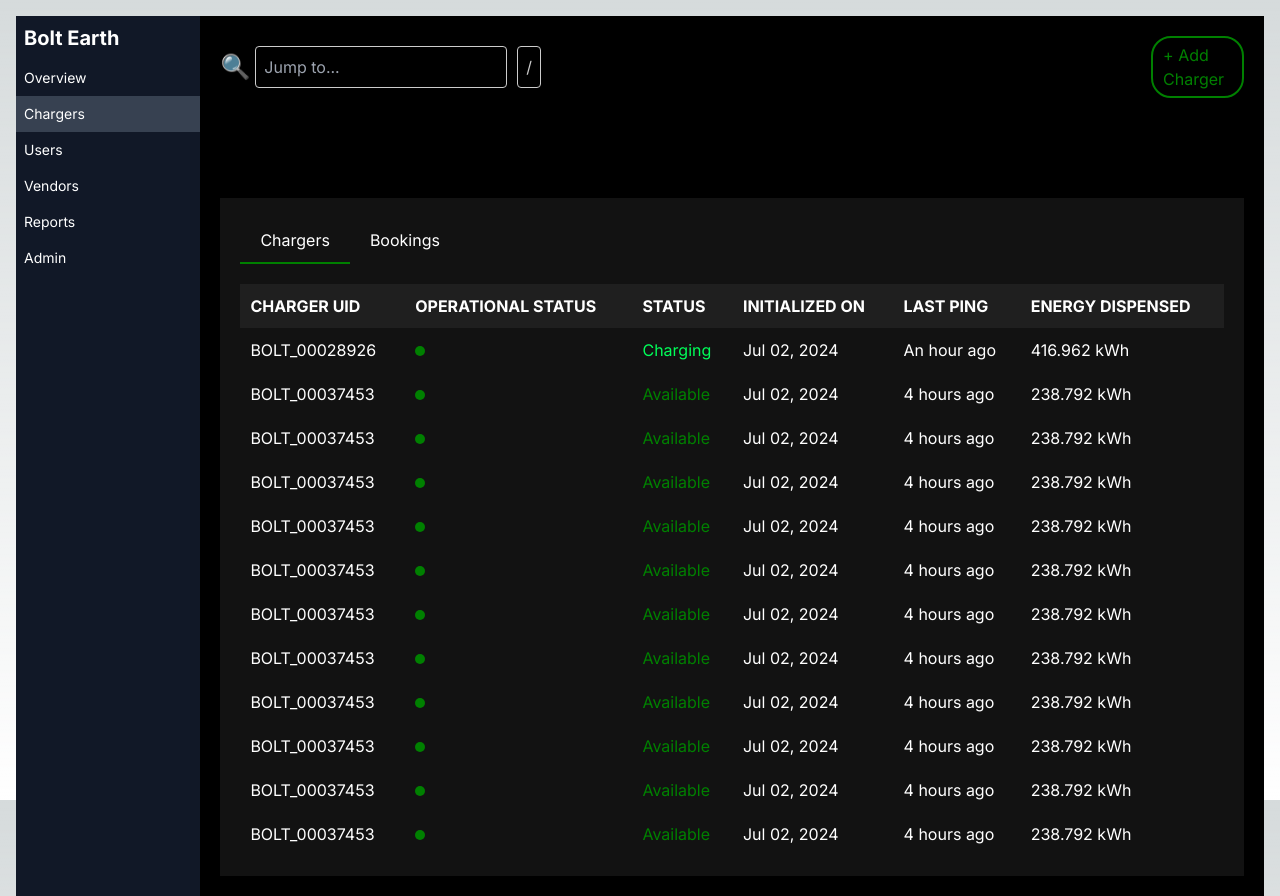
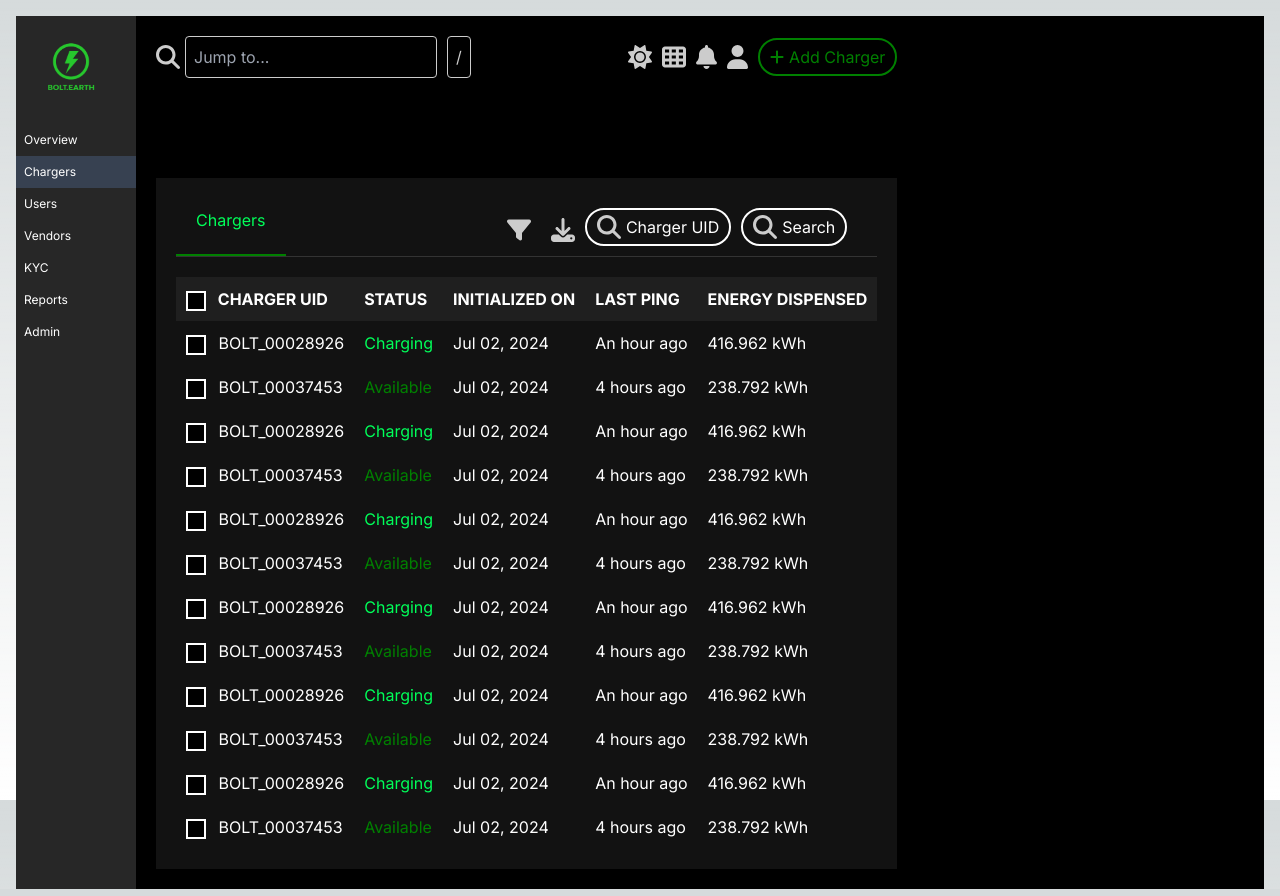
Before and after one commit to Neeraj-Varma7/bolt_earth, a Next.js app in the folder bolt_earth_ui/: page / in a window 1280 px wide. Built offline with nearby package versions, Linux system fonts and the light colour scheme.

Commit message:
sample changes

```diff
--- a/bolt_earth_ui/app/page.tsx
+++ b/bolt_earth_ui/app/page.tsx
@@ -6,7 +6,7 @@ export default function Home() {
   return (
     <main className="flex min-h-screen bg-black">
       <Sidebar />
-      <Chargers/>
+      <Chargers />
     </main>
   );
 }
--- /dev/null
+++ b/bolt_earth_ui/components/ChargerDetails.css
@@ -0,0 +1,97 @@
+.charger-details {
+    background-color: #1d1d1d;
+    color: white;
+    padding: 25px;
+    border-radius: 30px;
+}
+
+.header {
+    display: flex;
+    justify-content: space-between;
+    align-items: center;
+    margin-bottom: 20px;
+}
+
+.header-left {
+    display: flex;
+    align-items: center;
+}
+
+.header h1 {
+    font-size: 1.5em;
+    margin: 0;
+}
+
+.header-icons {
+    display: flex;
+    align-items: center;
+    gap: 15px;
+}
+
+.header-icons .fa-icon {
+    font-size: 1.5em;
+    cursor: pointer;
+}
+
+.header button {
+    background: none;
+    border: none;
+    color: white;
+    font-size: 1.5em;
+    cursor: pointer;
+}
+
+.tabs {
+    display: flex;
+    justify-content: space-between;
+    margin-bottom: 20px;
+    border-bottom: 1px solid #333;
+}
+
+.tab {
+    padding: 10px 20px;
+    cursor: pointer;
+}
+
+.tab.active {
+    border-bottom: 2px solid green;
+    color: rgb(0, 255, 89);
+}
+
+.content {
+    display: flex;
+    flex-direction: column;
+    gap: 20px;
+}
+
+.section {
+    background-color: #333;
+    padding: 10px;
+    border-radius: 12px;
+}
+
+.section h2 {
+    display: flex;
+    justify-content: space-between;
+    align-items: center;
+    margin-top: 0;
+    font-size: 1.5em;
+    font-weight: bold;
+}
+
+.section button {
+    background: none;
+    border: none;
+    color: rgb(0, 255, 89);
+    font-size: 1.5em;
+    cursor: pointer;
+    margin-left: 10px;
+}
+
+.charger-details.hidden {
+    display: none;
+}
+
+.charger-details.visible {
+    display: block;
+}
--- /dev/null
+++ b/bolt_earth_ui/components/ChargerDetails.tsx
@@ -0,0 +1,77 @@
+// ChargerDetails.js
+
+"use client";
+
+import React from 'react';
+import { FontAwesomeIcon } from '@fortawesome/react-fontawesome';
+import { faTimes, faEdit, faEye, faFlag, faTh } from '@fortawesome/free-solid-svg-icons';
+import './ChargerDetails.css'; // Use the same CSS file for consistency
+
+interface Charger {
+  uid: string;
+  status: string;
+  operationalStatus: string;
+  initializedOn: string;
+  lastPing: string;
+  energyDispensed: string;
+  name: string;
+  ownerName: string;
+  phoneNumber: string;
+  alternatePhone1: string;
+  alternatePhone2: string;
+}
+
+interface ChargerDetailsProps {
+  charger: Charger;
+  onClose: () => void;
+}
+
+const ChargerDetails: React.FC<ChargerDetailsProps> = ({ charger, onClose }) => {
+  return (
+    <div className="charger-details">
+      <div className="header">
+        <div className="header-left">
+          <h1>{charger.uid}</h1>
+        </div>
+        <div className="header-icons">
+          <FontAwesomeIcon icon={faEye} />
+          <FontAwesomeIcon icon={faFlag} />
+          <FontAwesomeIcon icon={faTh} />
+          <button onClick={onClose}><FontAwesomeIcon icon={faTimes} /></button>
+        </div>
+      </div>
+      <div className="tabs">
+        <div className="tab active" style={{ color: 'rgb(0, 255, 89)' }}>
+          Information
+        </div>
+        <div className="tab">
+           Bookings
+        </div>
+        <div className="tab">
+           Stats
+        </div>
+        <div className="tab">
+           View
+        </div>
+      </div>
+      <div className="content">
+        <div className="section">
+          <h3><strong>Charger Info </strong><button><FontAwesomeIcon icon={faEdit} /></button></h3>
+          <h6><strong>UID:</strong> {charger.uid}</h6>
+          <h6><strong>Name:</strong> {charger.name}</h6>
+          <h6><strong>Initialized On:</strong> {charger.initializedOn}</h6>
+          <h6><strong>Last Ping:</strong> {charger.lastPing}</h6>
+        </div>
+        <div className="section">
+          <h3><strong>Owner Info</strong><button><FontAwesomeIcon icon={faEdit} /></button></h3>
+          <h6><strong>Name:</strong> {charger.ownerName}</h6>
+          <h6><strong>Phone Number:</strong> {charger.phoneNumber}</h6>
+          <h6><strong>Alternate Phone 1:</strong> {charger.alternatePhone1 || '-'}</h6>
+          <h6><strong>Alternate Phone 2:</strong> {charger.alternatePhone2 || '-'}</h6>
+        </div>
+      </div>
+    </div>
+  );
+}
+
+export default ChargerDetails;
--- a/bolt_earth_ui/components/Chargers.tsx
+++ b/bolt_earth_ui/components/Chargers.tsx
@@ -1,7 +1,8 @@
 "use client";
 
 import React, { useState } from 'react';
-import Form from 'react-bootstrap/Form';
+import { FontAwesomeIcon } from '@fortawesome/react-fontawesome';
+import { faSearch, faSun, faTh, faBell, faUser, faPlus } from '@fortawesome/free-solid-svg-icons';
 import ChargersInfo from './ChargersInfo';
 
 type Charger = {
@@ -30,10 +31,10 @@ const Chargers = () => {
 
   return (
     <div style={{ margin: "20px" }}>
-      <div style={{ display: "flex", alignItems: "center", justifyContent: "flex-end", marginBottom: "10px" }}>
-        <form onSubmit={handleSearchSubmit} style={{ display: "flex", alignItems: "center", marginRight: "10px" }}>
-          <div style={{ display: "flex", alignItems: "center", marginRight: "10px" }}>
-            <span style={{ fontSize: "1.5rem", color: "#ccc", marginRight: "5px" }}>🔍</span>
+      <div style={{ display: "flex", alignItems: "center", justifyContent: "space-between", marginBottom: "10px" }}>
+        <form onSubmit={handleSearchSubmit} style={{ display: "flex", alignItems: "center" }}>
+          <div style={{ display: "flex", alignItems: "center" }}>
+            <FontAwesomeIcon icon={faSearch} style={{ fontSize: "1.5rem", color: "#ccc", marginRight: "5px" }} />
             <input
               type="text"
               value={searchQuery}
@@ -62,28 +63,42 @@ const Chargers = () => {
               color: "#ccc",
               cursor: "pointer",
               outline: "none",
+              marginLeft: "10px"
             }}
           >
             /
           </button>
         </form>
-        <div
+        <div style={{ display: "flex", alignItems: "center", gap: "10px" }}>
+          <FontAwesomeIcon icon={faSun} style={{ fontSize: "1.5rem", color: "#ccc" }} />
+          <FontAwesomeIcon icon={faTh} style={{ fontSize: "1.5rem", color: "#ccc" }} />
+          <FontAwesomeIcon icon={faBell} style={{ fontSize: "1.5rem", color: "#ccc" }} />
+          <FontAwesomeIcon icon={faUser} style={{ fontSize: "1.5rem", color: "#ccc" }} />
+          <div style={{ position: "relative" }}>
+            <button
               style={{
+                display: "flex",
+                alignItems: "center",
                 backgroundColor: "#000",
                 color: "green",
                 padding: "5px 10px",
                 borderRadius: "20px",
                 border: "2px solid green",
                 cursor: "pointer",
-            alignSelf: "flex-end",
-            marginLeft: "600px"
               }}
             >
-          + Add Charger
+              <FontAwesomeIcon icon={faPlus} style={{ marginRight: "5px" }} /> Add Charger
+            </button>
+            {selectedCharger && (
+              <div style={{ position: "absolute", top: 0, right: "calc(-100% - 10px)" }}>
+                <FontAwesomeIcon icon={faPlus} style={{ marginRight: "5px" }} /> Add Charger
+              </div>
+            )}
           </div>
         </div>
-      <h1 style={{ fontSize: "2.5rem", margin: "20px" }}>Charger</h1>
-      <ChargersInfo/>
+      </div>
+      <h1 style={{ fontSize: "2.5rem", margin: "20px" }}>Chargers</h1>
+      <ChargersInfo />
     </div>
   );
 };
--- a/bolt_earth_ui/components/ChargersInfo.css
+++ b/bolt_earth_ui/components/ChargersInfo.css
@@ -1,9 +1,8 @@
 .chargers-info {
     background-color: #121212;
-    /* Dark background color */
     color: white;
-    /* White text color */
     padding: 20px;
+    flex: 1;
 }
 
 .tabs {
@@ -33,15 +32,6 @@
 
 .chargers-table th {
     background-color: #1f1f1f;
-    /* Darker header background */
-}
-
-.status-indicator.operational {
-    display: inline-block;
-    width: 10px;
-    height: 10px;
-    background-color: green;
-    border-radius: 50%;
 }
 
 .status-label.charging {
@@ -52,16 +42,40 @@
     color: green;
 }
 
-button.table-row-button {
+.main-container {
+    display: flex;
+    flex-direction: row;
     width: 100%;
-    padding: 0;
-    border: none;
-    background: none;
-    text-align: left;
 }
 
-button.table-row-button:hover {
-    background-color: #1f1f1f;
+.charger-list {
+    flex: 2;
 }
 
-/* Add additional styles as needed */
+.charger-details-container {
+    flex: 1;
+    margin-left: 20px;
+}
+
+.square-symbol {
+    display: inline-block;
+    width: 20px;
+    height: 20px;
+    border: 2px solid white;
+    background-color: black;
+    margin-right: 8px;
+    vertical-align: middle;
+    text-align: center;
+    line-height: 20px;
+    font-size: 0;
+}
+
+.pill {
+    display: inline-flex;
+    align-items: center;
+    padding: 5px 10px;
+    border: 2px solid white;
+    border-radius: 20px;
+    color: white;
+    margin-right: 10px;
+}
--- a/bolt_earth_ui/components/ChargersInfo.tsx
+++ b/bolt_earth_ui/components/ChargersInfo.tsx
@@ -1,37 +1,73 @@
-"use client";
+import React, { useState } from 'react';
+import './ChargersInfo.css'; // Assuming you have a CSS file for styling
+import ChargerDetails from './ChargerDetails';
+import { FontAwesomeIcon } from '@fortawesome/react-fontawesome';
+import { faSearch, faDownload, faFilter } from '@fortawesome/free-solid-svg-icons'; // Importing the faSearch and faDownload icons
 
-import React from 'react';
-import './ChargersInfo.css'; // Assuming you have a CSS file for styling
+interface Charger {
+  uid: string;
+  status: string;
+  operationalStatus: string;
+  initializedOn: string;
+  lastPing: string;
+  energyDispensed: string;
+  name: string;
+  ownerName: string;
+  phoneNumber: string;
+  alternatePhone1: string;
+  alternatePhone2: string;
+}
 
-
-const ChargersInfo = () => {
-  const chargers = [
-    { uid: 'BOLT_00028926', status: 'Charging', operationalStatus: 'Operational', initializedOn: 'Jul 02, 2024', lastPing: 'An hour ago', energyDispensed: '416.962 kWh' },
-      { uid: 'BOLT_00037453', status: 'Available', operationalStatus: 'Operational', initializedOn: 'Jul 02, 2024', lastPing: '4 hours ago', energyDispensed: '238.792 kWh' },
-      { uid: 'BOLT_00037453', status: 'Available', operationalStatus: 'Operational', initializedOn: 'Jul 02, 2024', lastPing: '4 hours ago', energyDispensed: '238.792 kWh' },
-      { uid: 'BOLT_00037453', status: 'Available', operationalStatus: 'Operational', initializedOn: 'Jul 02, 2024', lastPing: '4 hours ago', energyDispensed: '238.792 kWh' },
-      { uid: 'BOLT_00037453', status: 'Available', operationalStatus: 'Operational', initializedOn: 'Jul 02, 2024', lastPing: '4 hours ago', energyDispensed: '238.792 kWh' },
-      { uid: 'BOLT_00037453', status: 'Available', operationalStatus: 'Operational', initializedOn: 'Jul 02, 2024', lastPing: '4 hours ago', energyDispensed: '238.792 kWh' },
-      { uid: 'BOLT_00037453', status: 'Available', operationalStatus: 'Operational', initializedOn: 'Jul 02, 2024', lastPing: '4 hours ago', energyDispensed: '238.792 kWh' },
-      { uid: 'BOLT_00037453', status: 'Available', operationalStatus: 'Operational', initializedOn: 'Jul 02, 2024', lastPing: '4 hours ago', energyDispensed: '238.792 kWh' },
-      { uid: 'BOLT_00037453', status: 'Available', operationalStatus: 'Operational', initializedOn: 'Jul 02, 2024', lastPing: '4 hours ago', energyDispensed: '238.792 kWh' },
-      { uid: 'BOLT_00037453', status: 'Available', operationalStatus: 'Operational', initializedOn: 'Jul 02, 2024', lastPing: '4 hours ago', energyDispensed: '238.792 kWh' },
-      { uid: 'BOLT_00037453', status: 'Available', operationalStatus: 'Operational', initializedOn: 'Jul 02, 2024', lastPing: '4 hours ago', energyDispensed: '238.792 kWh' },
-    { uid: 'BOLT_00037453', status: 'Available', operationalStatus: 'Operational', initializedOn: 'Jul 02, 2024', lastPing: '4 hours ago', energyDispensed: '238.792 kWh' },
+const ChargersInfo: React.FC = () => {
+  const chargers: Charger[] = [
+    { uid: 'BOLT_00028926', status: 'Charging', operationalStatus: 'Operational', initializedOn: 'Jul 02, 2024', lastPing: 'An hour ago', energyDispensed: '416.962 kWh', name: 'JS carnation EV charger -1', ownerName: 'Ayan Basu', phoneNumber: '+91 91489 19899', alternatePhone1: '', alternatePhone2: '' },
+    { uid: 'BOLT_00037453', status: 'Available', operationalStatus: 'Operational', initializedOn: 'Jul 02, 2024', lastPing: '4 hours ago', energyDispensed: '238.792 kWh', name: '', ownerName: '', phoneNumber: '', alternatePhone1: '', alternatePhone2: '' },
+    { uid: 'BOLT_00028926', status: 'Charging', operationalStatus: 'Operational', initializedOn: 'Jul 02, 2024', lastPing: 'An hour ago', energyDispensed: '416.962 kWh', name: 'JS carnation EV charger -1', ownerName: 'Ayan Basu', phoneNumber: '+91 91489 19899', alternatePhone1: '', alternatePhone2: '' },
+    { uid: 'BOLT_00037453', status: 'Available', operationalStatus: 'Operational', initializedOn: 'Jul 02, 2024', lastPing: '4 hours ago', energyDispensed: '238.792 kWh', name: '', ownerName: '', phoneNumber: '', alternatePhone1: '', alternatePhone2: '' },
+      { uid: 'BOLT_00028926', status: 'Charging', operationalStatus: 'Operational', initializedOn: 'Jul 02, 2024', lastPing: 'An hour ago', energyDispensed: '416.962 kWh', name: 'JS carnation EV charger -1', ownerName: 'Ayan Basu', phoneNumber: '+91 91489 19899', alternatePhone1: '', alternatePhone2: '' },
+    { uid: 'BOLT_00037453', status: 'Available', operationalStatus: 'Operational', initializedOn: 'Jul 02, 2024', lastPing: '4 hours ago', energyDispensed: '238.792 kWh', name: '', ownerName: '', phoneNumber: '', alternatePhone1: '', alternatePhone2: '' },
+    { uid: 'BOLT_00028926', status: 'Charging', operationalStatus: 'Operational', initializedOn: 'Jul 02, 2024', lastPing: 'An hour ago', energyDispensed: '416.962 kWh', name: 'JS carnation EV charger -1', ownerName: 'Ayan Basu', phoneNumber: '+91 91489 19899', alternatePhone1: '', alternatePhone2: '' },
+    { uid: 'BOLT_00037453', status: 'Available', operationalStatus: 'Operational', initializedOn: 'Jul 02, 2024', lastPing: '4 hours ago', energyDispensed: '238.792 kWh', name: '', ownerName: '', phoneNumber: '', alternatePhone1: '', alternatePhone2: '' },
+      { uid: 'BOLT_00028926', status: 'Charging', operationalStatus: 'Operational', initializedOn: 'Jul 02, 2024', lastPing: 'An hour ago', energyDispensed: '416.962 kWh', name: 'JS carnation EV charger -1', ownerName: 'Ayan Basu', phoneNumber: '+91 91489 19899', alternatePhone1: '', alternatePhone2: '' },
+    { uid: 'BOLT_00037453', status: 'Available', operationalStatus: 'Operational', initializedOn: 'Jul 02, 2024', lastPing: '4 hours ago', energyDispensed: '238.792 kWh', name: '', ownerName: '', phoneNumber: '', alternatePhone1: '', alternatePhone2: '' },
+    { uid: 'BOLT_00028926', status: 'Charging', operationalStatus: 'Operational', initializedOn: 'Jul 02, 2024', lastPing: 'An hour ago', energyDispensed: '416.962 kWh', name: 'JS carnation EV charger -1', ownerName: 'Ayan Basu', phoneNumber: '+91 91489 19899', alternatePhone1: '', alternatePhone2: '' },
+     { uid: 'BOLT_00037453', status: 'Available', operationalStatus: 'Operational', initializedOn: 'Jul 02, 2024', lastPing: '4 hours ago', energyDispensed: '238.792 kWh', name: '', ownerName: '', phoneNumber: '', alternatePhone1: '', alternatePhone2: '' },
     // Add more charger data as needed
   ];
 
+  const [selectedCharger, setSelectedCharger] = useState<Charger | null>(null);
+
+  const handleRowClick = (charger: Charger) => {
+    setSelectedCharger(charger);
+  }
+
+  const handleCloseDetails = () => {
+    setSelectedCharger(null);
+  }
+
   return (
+    <div className="main-container">
+      <div className="charger-list">
         <div className="chargers-info">
           <div className="tabs">
             <div className="tab active">Chargers</div>
-        <div className="tab">Bookings</div>
+            <div className="tab">
+              <FontAwesomeIcon icon={faFilter} style={{ fontSize: "1.5rem", color: "#ccc", margin: "0 10px" }} />
+              <FontAwesomeIcon icon={faDownload} style={{ fontSize: "1.5rem", color: "#ccc", margin: "0 10px" }} />
+              <div className="pill">
+                <FontAwesomeIcon icon={faSearch} style={{ fontSize: "1.5rem", color: "#ccc", marginRight: "5px" }} />
+                Charger UID
+              </div>
+              <div className="pill">
+                <FontAwesomeIcon icon={faSearch} style={{ fontSize: "1.5rem", color: "#ccc", marginRight: "5px" }} />
+                Search
+              </div>
+            </div>
           </div>
           <table className="chargers-table">
             <thead>
               <tr>
-            <th>CHARGER UID</th>
-            <th>OPERATIONAL STATUS</th>
+                <th><span className="square-symbol">&#9633;</span> CHARGER UID</th>
                 <th>STATUS</th>
                 <th>INITIALIZED ON</th>
                 <th>LAST PING</th>
@@ -40,9 +76,8 @@ const ChargersInfo = () => {
             </thead>
             <tbody>
               {chargers.map((charger, index) => (
-            <tr key={index}>
-              <td>{charger.uid}</td>
-              <td><span className={`status-indicator ${charger.operationalStatus.toLowerCase()}`}></span></td>
+                <tr key={index} onClick={() => handleRowClick(charger)}>
+                  <td><span className="square-symbol">&#9633;</span> {charger.uid}</td>
                   <td><span className={`status-label ${charger.status.toLowerCase()}`}>{charger.status}</span></td>
                   <td>{charger.initializedOn}</td>
                   <td>{charger.lastPing}</td>
@@ -52,6 +87,11 @@ const ChargersInfo = () => {
             </tbody>
           </table>
         </div>
+      </div>
+      <div className={`charger-details-container ${selectedCharger ? 'visible' : 'hidden'}`}>
+        {selectedCharger && <ChargerDetails charger={selectedCharger} onClose={handleCloseDetails} />}
+      </div>
+    </div>
   );
 }
 
--- a/bolt_earth_ui/components/Sidebar.tsx
+++ b/bolt_earth_ui/components/Sidebar.tsx
@@ -1,29 +1,39 @@
 import Link from "next/link";
+import Image from "next/image";
 
 const Sidebar = () => {
   return (
-    <div className="w-48 bg-gray-900 text-white flex flex-col">
-      <div className="p-2">
-        <h1 className="text-xl font-bold">Bolt Earth</h1>
+    <div className="w-30 bg-[#272727] text-white flex flex-col">
+      <div className="p-4 flex items-center">
+        <Image
+          src="/link-thumbnail.png"
+          alt="Bolt Earth Logo"
+          width={80}
+          height={80}
+          className="mr-2"
+        />
       </div>
       <nav className="flex-1">
-        <ul>
-          <Link href='/'><li className="p-2 text-sm hover:bg-gray-700 cursor-pointer">
+        <ul className="space-y-2">
+          <Link href='/'><li className="p-2 text-xs hover:bg-gray-700 cursor-pointer">
             Overview
           </li></Link>
-          <Link href='/'><li className="p-2 text-sm bg-gray-700 cursor-pointer">
+          <Link href='/chargers'><li className="p-2 text-xs bg-gray-700 cursor-pointer">
             Chargers
           </li></Link>
-          <Link href='/'><li className="p-2 text-sm hover:bg-gray-700 cursor-pointer">
+          <Link href='/users'><li className="p-2 text-xs hover:bg-gray-700 cursor-pointer">
             Users
           </li></Link>
-          <Link href='/'><li className="p-2 text-sm hover:bg-gray-700 cursor-pointer">
+          <Link href='/vendors'><li className="p-2 text-xs hover:bg-gray-700 cursor-pointer">
             Vendors
           </li></Link>
-          <Link href='/'><li className="p-2 text-sm hover:bg-gray-700 cursor-pointer">
+          <Link href='/kyc'><li className="p-2 text-xs hover:bg-gray-700 cursor-pointer">
+            KYC
+          </li></Link>
+          <Link href='/reports'><li className="p-2 text-xs hover:bg-gray-700 cursor-pointer">
             Reports
           </li></Link>
-          <Link href='/'><li className="p-2 text-sm hover:bg-gray-700 cursor-pointer">
+          <Link href='/admin'><li className="p-2 text-xs hover:bg-gray-700 cursor-pointer">
             Admin
           </li></Link>
         </ul>
```
Also changed, not shown: bolt_earth_ui/package.json (+5 -3 lines), bolt_earth_ui/public/link-thumbnail.png (added), 1 other file (tests, documents, lock files or other folders). Lines whose indentation alone changed are shown as unchanged.
